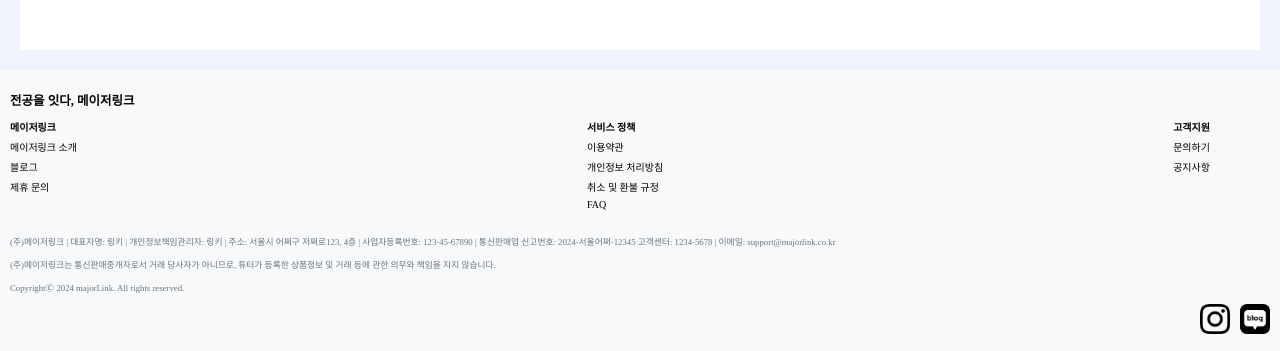
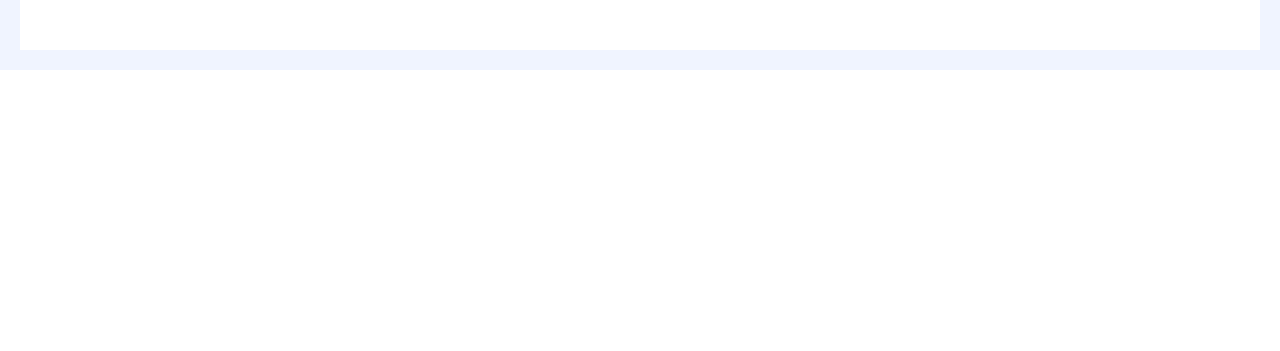
Before and after one commit to TeamMajorLink/majorLink_web, a React (Create React App) app in the folder myproject/: page / in a window 1280 px wide. Shown: the part 2174-2525 px from the top of the page. After the commit the page ends 2244 px from the top, so only its background shows below. Built offline with nearby package versions, Linux system fonts and the light colour scheme.

Commit message:
feat: App.js에서 Router.jsx로 페이지네이션 변경

```diff
--- a/myproject/src/App.js
+++ b/myproject/src/App.js
@@ -1,6 +1,5 @@
 import React from 'react';
-import HomePage from './pages/HomePage';
-import Footer from './components/footer';
+import Router from './Router';
 // import { createGlobalStyle } from 'styled-components';
 // import reset from 'styled-reset';
 
@@ -9,15 +8,7 @@
 // `;
 
 function App() {
-  return (
-    <div className = 'wrapper'>
-      <div className='contentWrapper'>
-      <HomePage/>
-
-      </div>
-        <Footer/>
-    </div>
-  );
+  return <Router />;
 }
 
 export default App;
--- a/myproject/src/Router.jsx
+++ b/myproject/src/Router.jsx
@@ -1,12 +1,16 @@
 import React from 'react';
 import { BrowserRouter, Routes, Route } from 'react-router-dom';
-import App from './App';
+import Login from './pages/Login';
+import HomePage from './pages/HomePage';
+// import App from './App';
 
 export default function Router() {
   return (
     <BrowserRouter>
       <Routes>
-        <Route path='/' element={<App/>}/>
+        {/* <Route path='/' element={<App/>}/> */}
+        <Route path="/" element={<HomePage />} />
+        <Route path="/login" element={<Login />} />
       </Routes>
     </BrowserRouter>
   );
```
